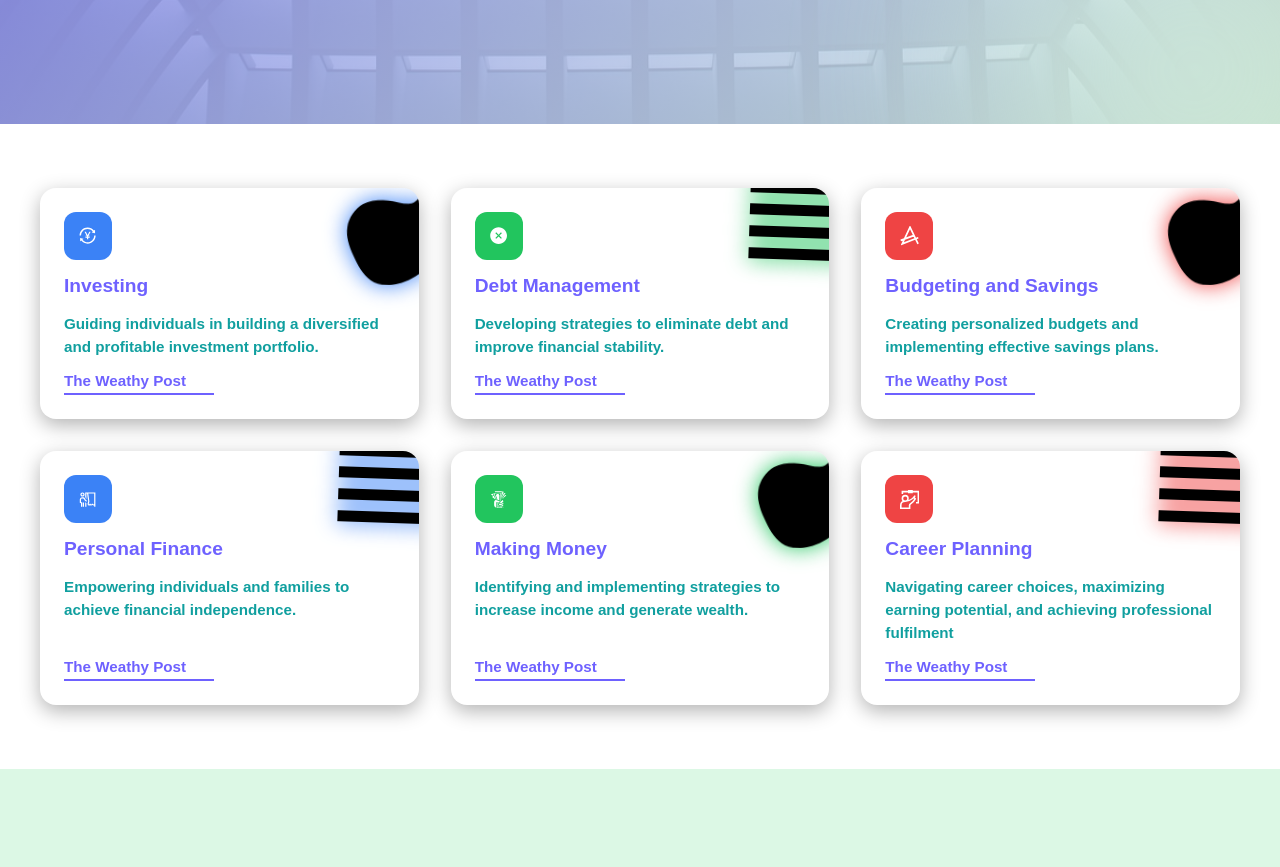
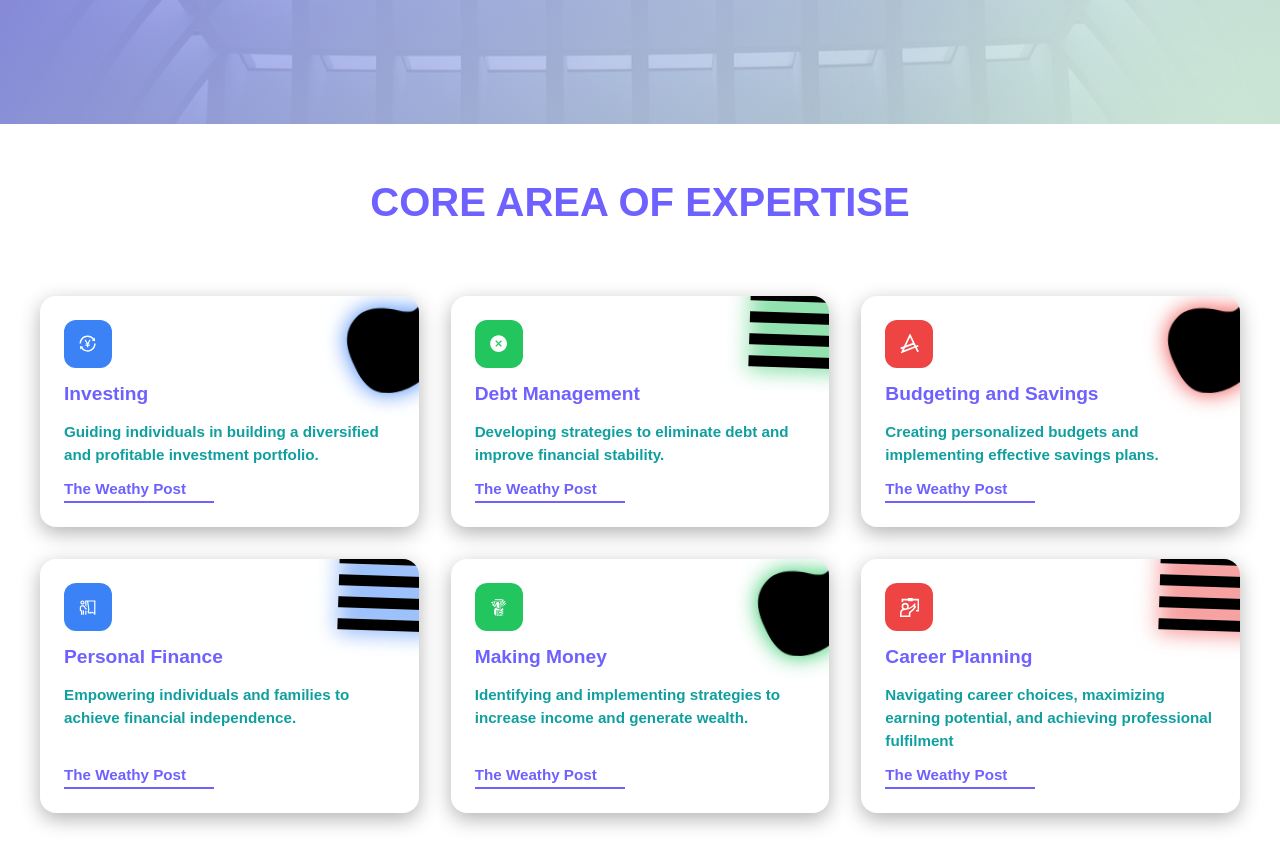
Before and after one commit to harteyhitman/thewealthypost, a Next.js app: page / in a window 1280 px wide. Shown: the part 940-1807 px from the top of the page. Before the commit the page ends 1709 px from the top, so only its background shows below. Built offline with nearby package versions, Linux system fonts and the light colour scheme.

Commit message:
title fix

```diff
--- a/src/features/value-prep/valuePrep.module.scss
+++ b/src/features/value-prep/valuePrep.module.scss
@@ -11,3 +11,15 @@
   max-width: 1200px;
   margin: 0 auto;
 }
+.title{
+  display: flex;
+  justify-content: center;
+  align-items: center;
+  font-size: 2.5rem;
+  font-weight: 800;
+  color: var(--color-primary);
+  padding-top: 3rem ;
+  font-family: 'Poppins', sans-serif;
+  background-color: var(--color-text-light);
+  text-transform: uppercase;
+}
--- a/src/features/value-prep/valuePrep.tsx
+++ b/src/features/value-prep/valuePrep.tsx
@@ -78,6 +78,8 @@ export default function ValueProposition() {
   ];
 
   return (
+    <>
+      <h1 className={styles.title}>Core Area of Expertise</h1>
       <section className={styles.wrapper}>
         <div className={styles.grid}>
           {values.map((val, i) => (
@@ -85,5 +87,6 @@ export default function ValueProposition() {
           ))}
         </div>
       </section>
+    </>
   );
 }
```
Lines whose indentation alone changed are shown as unchanged.
